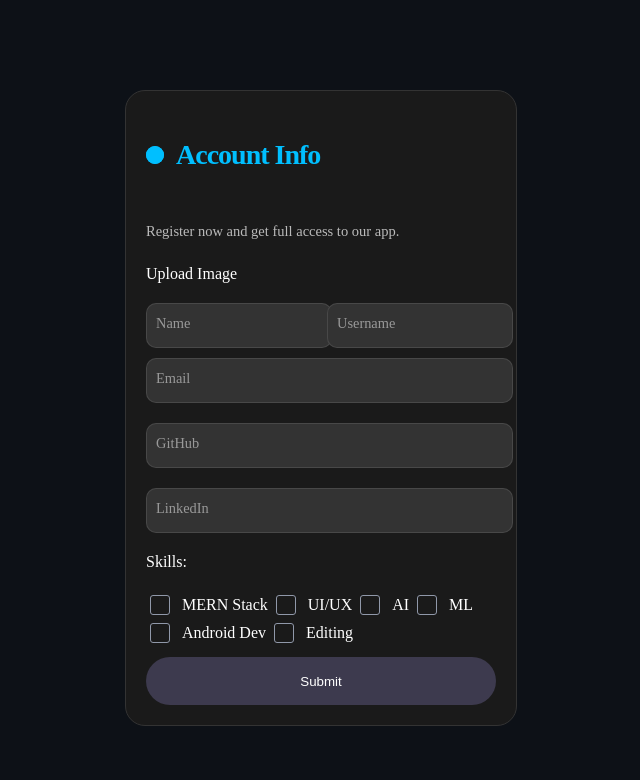
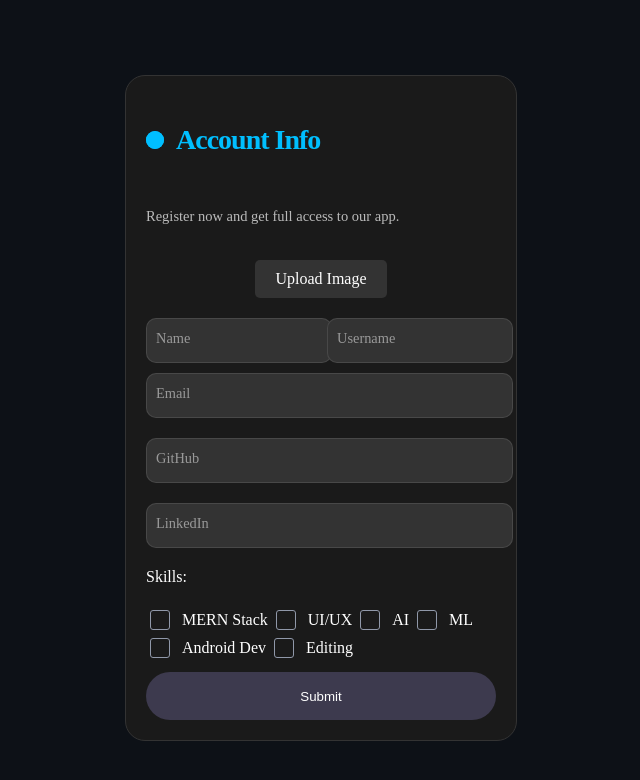
Before and after one commit to DheerajSChauhan/Project2, a plain HTML site: page form.html in a window 1280 px wide. Shown: the whole page, without its empty margins (319-959 px from the left). Drawn offline with Linux system fonts and the light colour scheme.

Commit message:
Update style.css
added css for upload image

```diff
--- a/style.css
+++ b/style.css
@@ -1,3 +1,26 @@
+/* Styling for upload button and checkbox circle */
+.upload-button {
+  display: block;
+  margin: 10px auto; /* Center the button horizontally */
+  padding: 10px 20px;
+  border: none;
+  border-radius: 5px;
+  background-color: #333; /* Adjust background color */
+  color: white;
+  cursor: pointer;
+  transition: background-color 0.3s ease; /* Add hover effect */
+}
+
+.upload-button:hover {
+  background-color: #444; /* Change background color on hover */
+}
+
+.inp-cbx {
+  width: 20px;
+  height: 20px;
+  border-radius: 50%; /* Make the checkbox a circle */
+}
+
 .form {
   display: flex;
   flex-direction: column;
```
